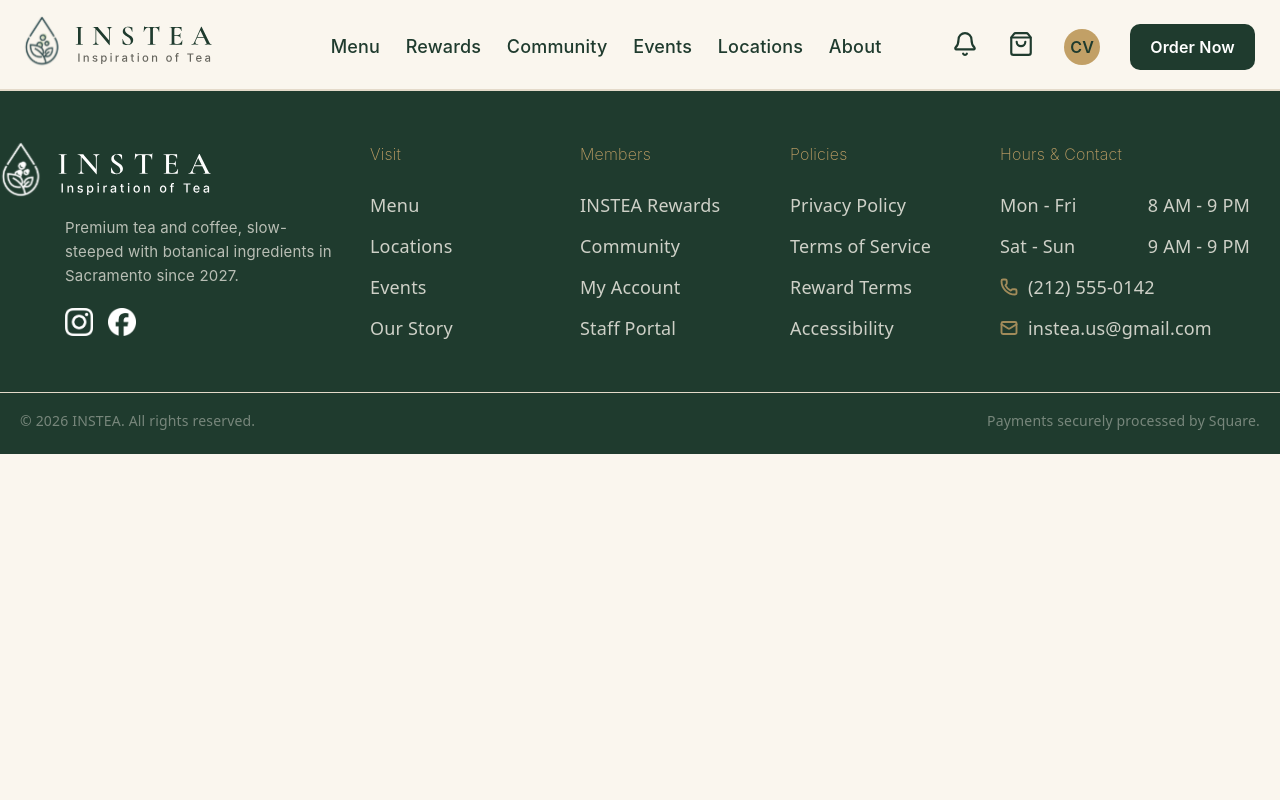
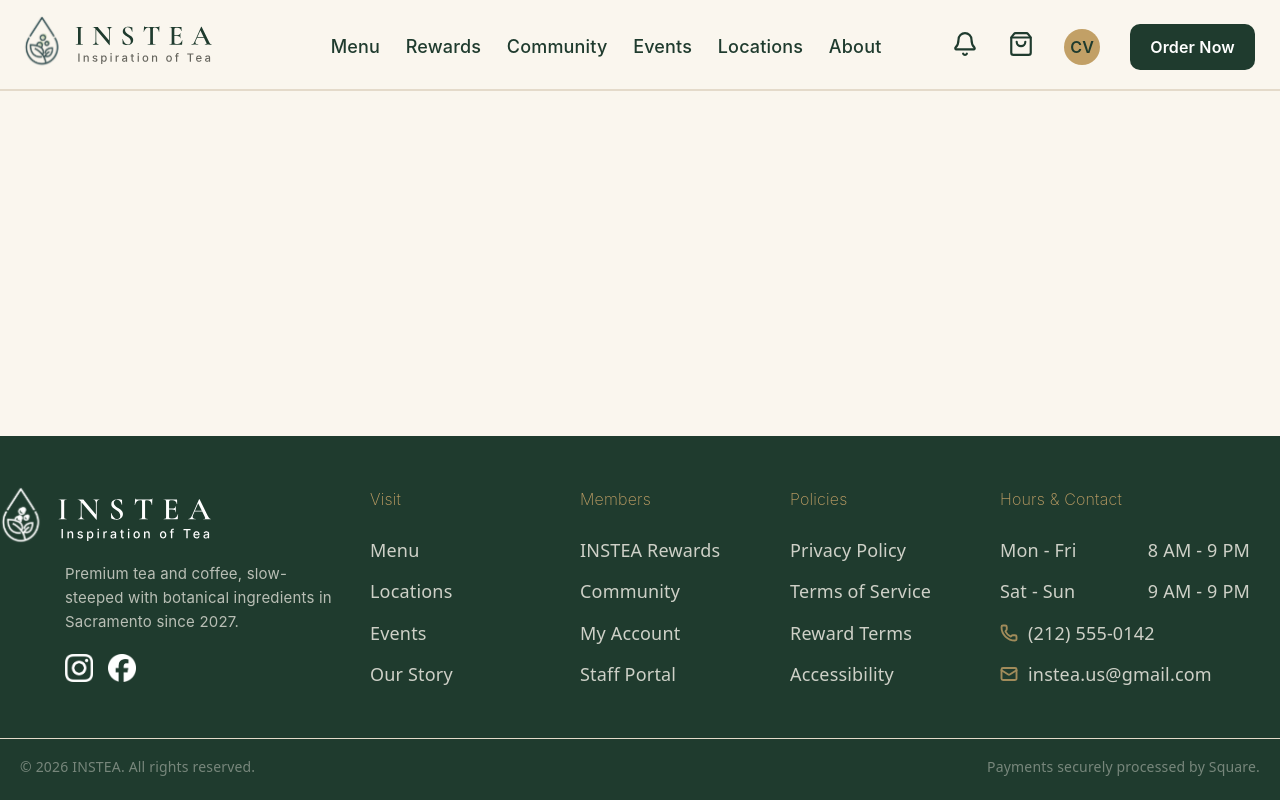
Before and after one commit to buriburi11/INSTEA, a React app in the folder frontend/: page / in a window 1280 px wide. Built offline with nearby package versions, Linux system fonts and the light colour scheme; the HTML template or start-up script is replaced by a standard one.

Commit message:
Added a reusable shared page layout for all public pages

```diff
--- a/frontend/src/App.jsx
+++ b/frontend/src/App.jsx
@@ -4,22 +4,18 @@
 import reactLogo from './assets/react.svg'
 import viteLogo from './assets/vite.svg'  */
 import './App.css'
-import Header from './components/Header'
-import Footer from './components/Footer'
+import PageLayout from './components/PageLayout'
 
 
 function App() {
-  const [count, setCount] = useState(0)
+  return (
+    <PageLayout>
 
-  return (
-    <>
-        <Header />
-        <Footer />
-    </>
-  )
+    </PageLayout>
+  );
 }
 
-export default App
+export default App;
 
 /*          <img src={heroImg} className="base" width="170" height="179" alt="" />
           <img src={reactLogo} className="framework" alt="React logo" />
--- /dev/null
+++ b/frontend/src/components/PageLayout.css
@@ -0,0 +1,53 @@
+/* ===========
+     IMPORTS
+   =========== */
+
+
+/* ======================
+     SHARED PAGE LAYOUT
+   ====================== */
+
+.page-layout {                                                          /* Main wrapper for all public pages */
+  display: flex;
+  flex-direction: column;
+  min-height: 100vh;
+  min-height: 100svh;
+  width: 100%;
+  min-width: 0;
+}
+
+.page-layout-main {                                                     /* Main content area expands to fill available space */
+  flex: 1;
+  width: 100%;
+  min-width: 0;
+  box-sizing: border-box;
+}
+
+.page-layout-container {                                                /* Consistent content horizontal spacing */
+  width: 100%;
+  max-width: 1280px;
+  margin-inline: auto;
+  padding: 32px 32px 48px;
+  box-sizing: border-box;
+  min-width: 0;
+}
+
+/* =================
+     TABLET LAYOUT
+   ================= */
+
+@media (max-width: 1024px) {
+    .page-layout-container {
+        padding: 24px 24px 40px;
+    }
+}
+
+/* =================
+     MOBILE LAYOUT
+   ================= */
+
+@media (max-width: 600px) {
+    .page-layout-container {
+        padding: 20px 16px 32px;
+    }
+}
--- /dev/null
+++ b/frontend/src/components/PageLayout.jsx
@@ -0,0 +1,27 @@
+// =============
+//    IMPORTS
+// =============
+
+import Header from "./Header";
+import Footer from "./Footer";
+import "./PageLayout.css";
+
+// ============
+//  COMPONENT
+// ============
+
+function PageLayout({ children }) {                                                                     // This component is used to wrap the main content of the page with a header and footer.
+    return(                                                                                             // It takes in a single prop, children, which represents the content to be displayed in the main section of the page.
+        <div className="page-layout">                                                                   {/* Usage is <PageLayout>           */}
+            <Header />                                                                                  {/*             <menu-page />       */}
+                <main className="page-layout-main" id = "main-content">                                 {/*         </PageLayout>           */}
+                    <div className="page-layout-container">
+                        {children}
+                    </div>
+                </main>
+            <Footer />
+        </div>
+    );
+}
+
+export default PageLayout;
```
